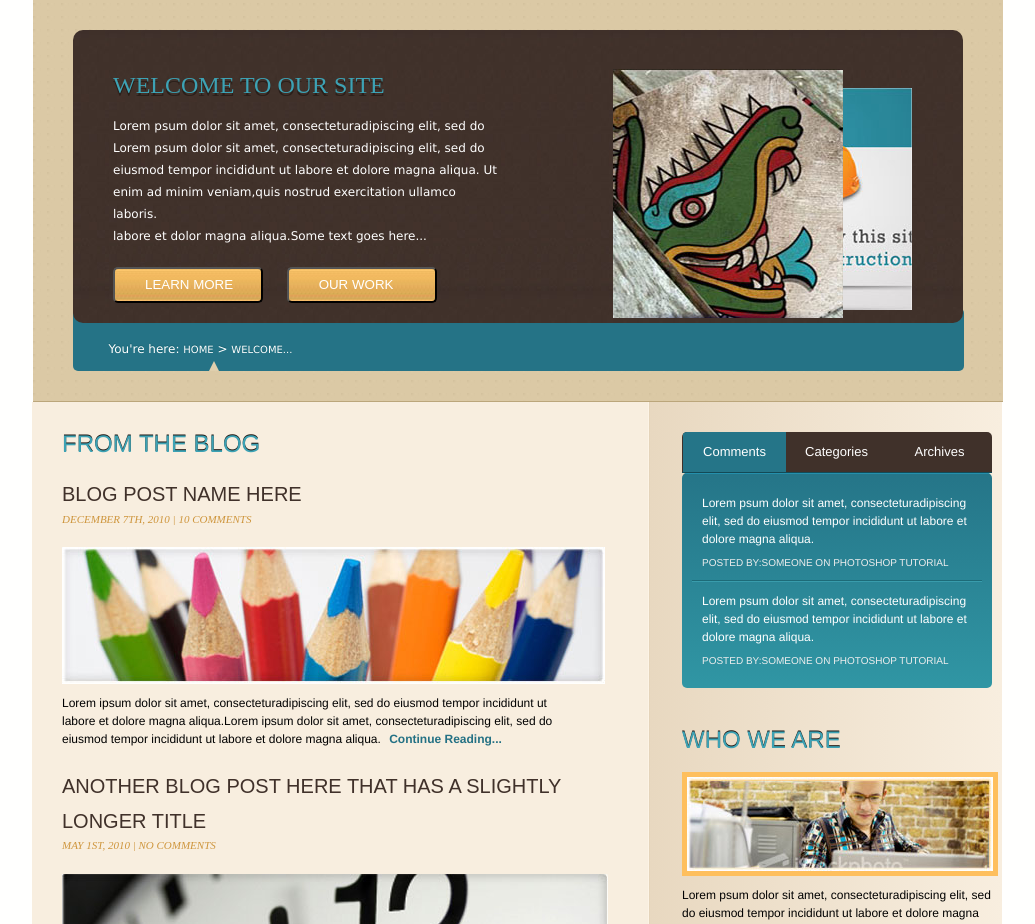
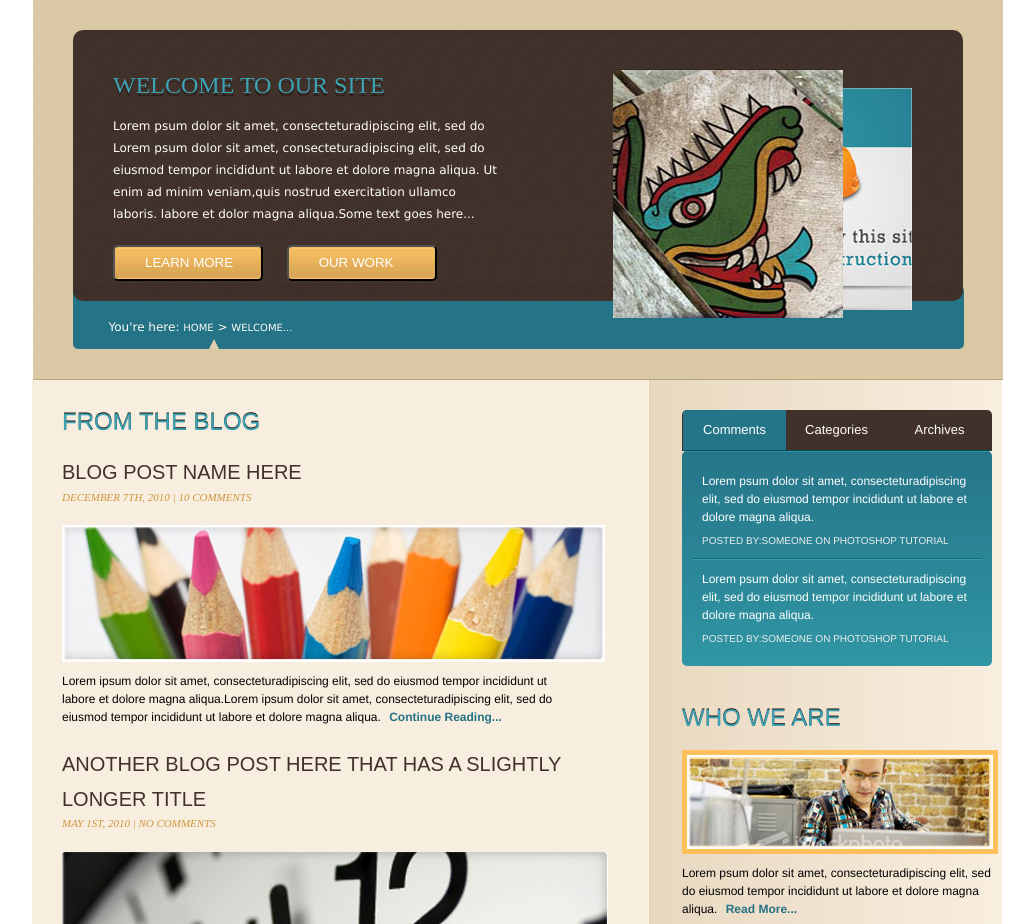
Before and after one commit to kaavi/web, a plain HTML site: page index.html in a window 1280 px wide. Shown: the part 176-1100 px from the top of the page, without its empty margins (123-1158 px from the left). Drawn offline with Linux system fonts and the light colour scheme.

Commit message:
<br> tag removed from paragraph

```diff
--- a/index.html
+++ b/index.html
@@ -67,10 +67,10 @@
 			<img src="images/bannerImage2.jpg" alt="Featured"/>
 		</div>
 		<p>
-			 Lorem psum dolor sit amet, consecteturadipiscing elit, sed do <br>
-			 Lorem psum dolor sit amet, consecteturadipiscing elit, sed do <br>
-			 eiusmod tempor incididunt ut labore et dolore magna aliqua. Ut <br>
-			 enim ad minim veniam,quis nostrud exercitation ullamco laboris.<br>
+			 Lorem psum dolor sit amet, consecteturadipiscing elit, sed do
+			 Lorem psum dolor sit amet, consecteturadipiscing elit, sed do
+			 eiusmod tempor incididunt ut labore et dolore magna aliqua. Ut
+			 enim ad minim veniam,quis nostrud exercitation ullamco laboris.
 			 labore et dolor magna aliqua.Some text goes here...
 		</p>
 		<button>LEARN MORE</button>
```
